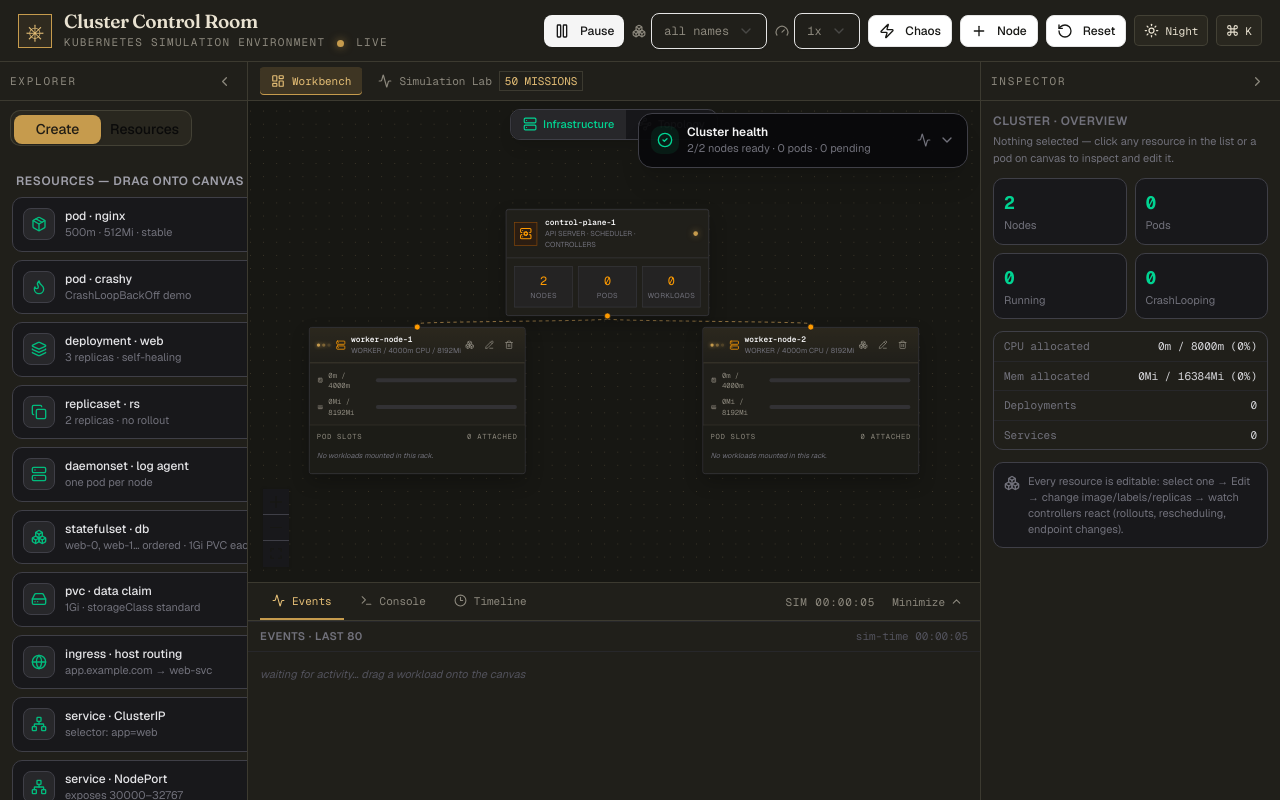
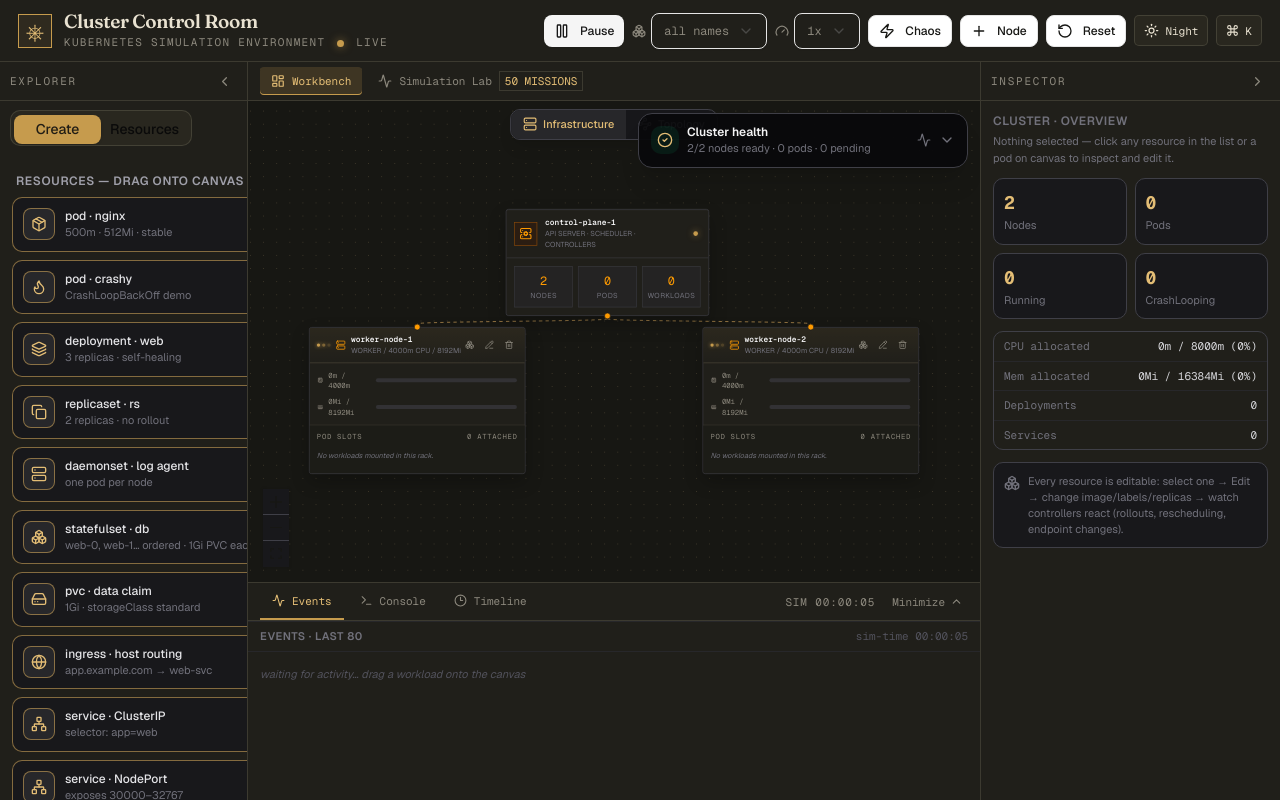
Before and after one commit to Harry10799/k8s-emulator, a Next.js app: page / in a window 1280 px wide. Built offline with nearby package versions, Linux system fonts and the light colour scheme.

Commit message:
style(ui): unify control room accents around brass

```diff
--- a/src/app/globals.css
+++ b/src/app/globals.css
@@ -221,3 +221,8 @@ html[data-theme="blueprint"] .command-dialog{color:var(--ink)}
 .control-room-shell [class*="text-[9px]"],.control-room-shell [class*="text-[10px]"],.control-room-shell [class*="text-[10.5px]"]{font-size:11px!important}
 @media(prefers-reduced-motion:reduce){*,*::before,*::after{animation-duration:.01ms!important;animation-iteration-count:1!important;transition-duration:.01ms!important}}
 @media(max-width:767px){.explorer-pane,.inspector-pane{display:none}.control-header{padding:7px 9px}.brand-subtitle,.control-header .toolbar-select,.command-hint{display:none}.drawer-expanded{height:190px}}
+
+/* Brass is the sole interface accent; semantic health states keep their LEDs. */
+.control-room-shell [class*="text-emerald-"],.control-room-shell [class*="text-cyan-"],.control-room-shell [class*="text-sky-"]{color:var(--brass-soft)!important}
+.control-room-shell [class*="border-emerald-"],.control-room-shell [class*="border-cyan-"],.control-room-shell [class*="border-sky-"]{border-color:color-mix(in srgb,var(--brass) 55%,var(--line))!important}
+.control-room-shell [class*="bg-emerald-950"],.control-room-shell [class*="bg-cyan-950"],.control-room-shell [class*="bg-sky-950"]{background-color:color-mix(in srgb,var(--brass) 13%,var(--panel))!important}
```
